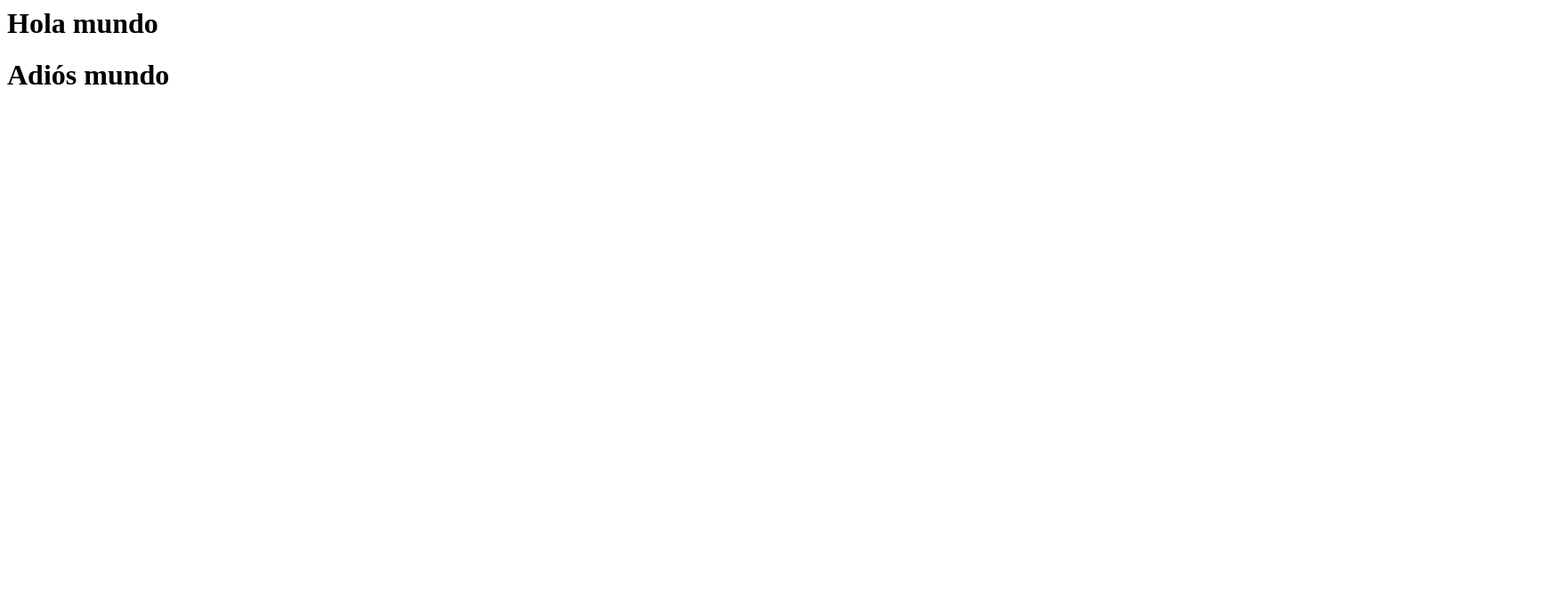
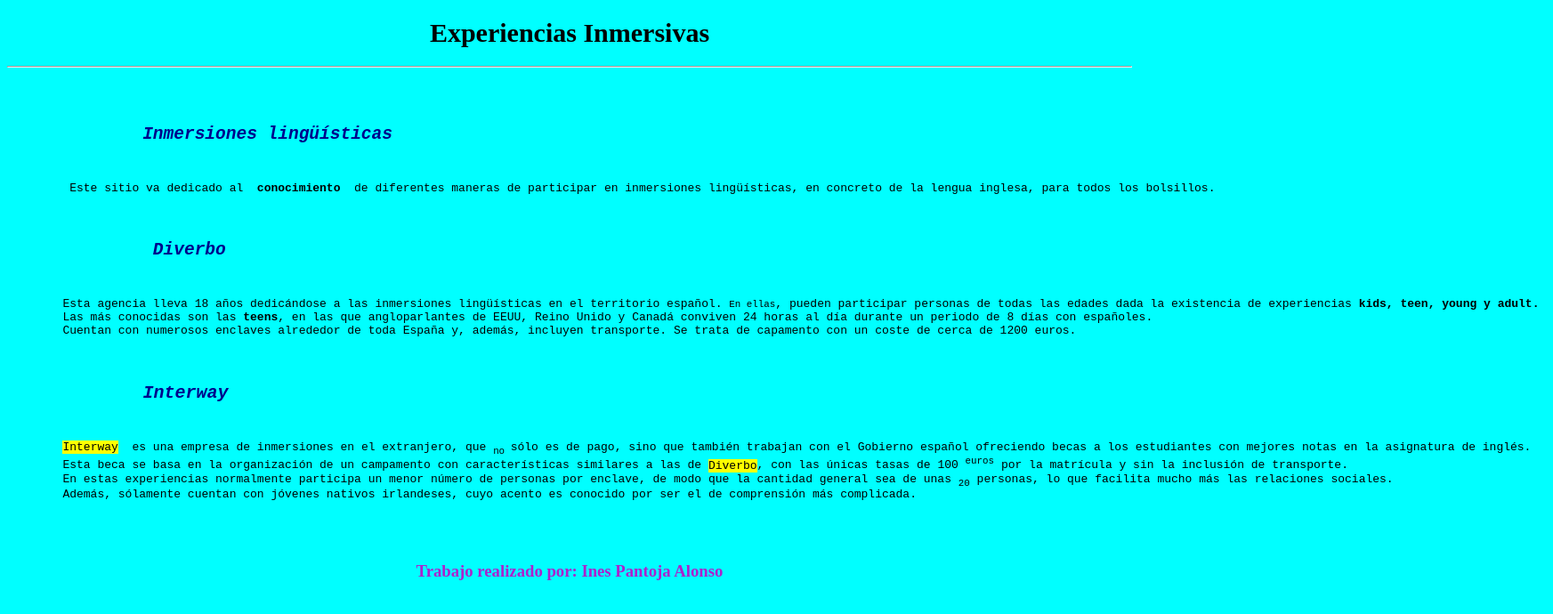
Before and after one commit to Inesp18a/mi-primera-pagina-web, a plain HTML site: page index.html in a window 1280 px wide. Shown: the whole page at 89% size, 1745 px wide, since content can reach past the window. Drawn offline with Linux system fonts and the light colour scheme; files that its build step writes are made by us from their sources.

Commit message:
Add files via upload

```diff
--- a/index.html
+++ b/index.html
@@ -1,15 +1,66 @@
-<!doctype>
+<!DOCTYPE html>
 <html lang="es-ES">
-  <head>
-    <title>
-      Este es mi título
-    </title>
-    <meta charset="utf-8">
-  </head>
-  <body>
-    <h1> Hola mundo
-      </h1>
-    <h1> Adiós mundo
-      </h1>
-  </body>
+
+<head>
+    <meta charset="UTF-8">
+    <meta http-equiv="X-UA-Compatible" content="IE=edge">
+    <meta name="viewport" content="width=device-width, initial-scale=1.0">
+    <title>Experiencias Inmersivas</title>
+    <link rel="stylesheet" href="css/style.css">
+
+    <style>
+        body {
+            background-color: aqua;
+        }
+    </style>
+    <!--Con la etiqueta style le pongo mediante css el color de fondo a todo el body-->
+    <!--En este caso estoy utilizando estilo interno-->
+</head>
+
+<body>
+    <h1 style="text-align: center;  font-size: 30px;"> Experiencias Inmersivas </h1>
+    <!--En este caso estoy utilizando estilo en linea-->
+    <hr>
+    <br> <br>
+
+    <h2>
+        <pre>
+             <i style="color: darkblue;">Inmersiones lingüísticas</i>
+        </pre>
+    </h2>
+
+    <pre>
+         Este sitio va dedicado al <strong> conocimiento</strong>  de diferentes maneras de participar en inmersiones lingüísticas, en concreto de la lengua inglesa, para todos los bolsillos.</pre>
+    <br>
+
+    <h2>
+        <pre>
+            <em> <i style="color: darkblue;"> Diverbo</i></em>
+        </pre>
+    </h2>
+
+    <pre>
+        Esta agencia lleva 18 años dedicándose a las inmersiones lingüísticas en el territorio español. <small>En ellas</small>, pueden participar personas de todas las edades dada la existencia de experiencias <b>kids, teen, young y adult. </b>
+        Las más conocidas son las <b>teens</b>, en las que angloparlantes de EEUU, Reino Unido y Canadá conviven 24 horas al día durante un periodo de 8 días con españoles.
+        Cuentan con numerosos enclaves alrededor de toda España y, además, incluyen transporte. Se trata de capamento con un coste de cerca de 1200 euros.</pre>
+    <br>
+
+    <h2>
+        <pre>
+            <i style="font-size: 20px; color: darkblue;"> Interway</i>
+        </pre>
+    </h2>
+
+    <pre>
+        <mark>Interway</mark>  es una empresa de inmersiones en el extranjero, que <sub>no </sub>sólo es de pago, sino que también trabajan con el Gobierno español ofreciendo becas a los estudiantes con mejores notas en la asignatura de inglés.
+        Esta beca se basa en la organización de un campamento con características similares a las de <mark>Diverbo</mark>, con las únicas tasas de 100 <sup>euros</sup> por la matrícula y sin la inclusión de transporte.
+        En estas experiencias normalmente participa un menor número de personas por enclave, de modo que la cantidad general sea de unas <sub>20</sub> personas, lo que facilita mucho más las relaciones sociales.
+        Además, sólamente cuentan con jóvenes nativos irlandeses, cuyo acento es conocido por ser el de comprensión más complicada.</pre>
+
+    <br> <br>
+
+    <h3 class="center"><span class="final">Trabajo realizado por: Ines Pantoja Alonso</span> </h3>
+    <!--En este caso estoy utilizando el estilo externo además del span-->
+</body>
+
 </html>
--- /dev/null
+++ b/style.css
@@ -0,0 +1,9 @@
+
+.center{
+    text-align: center;
+
+}
+
+.final{
+    color:rgba(186, 16, 201, 0.925)
+}
```
